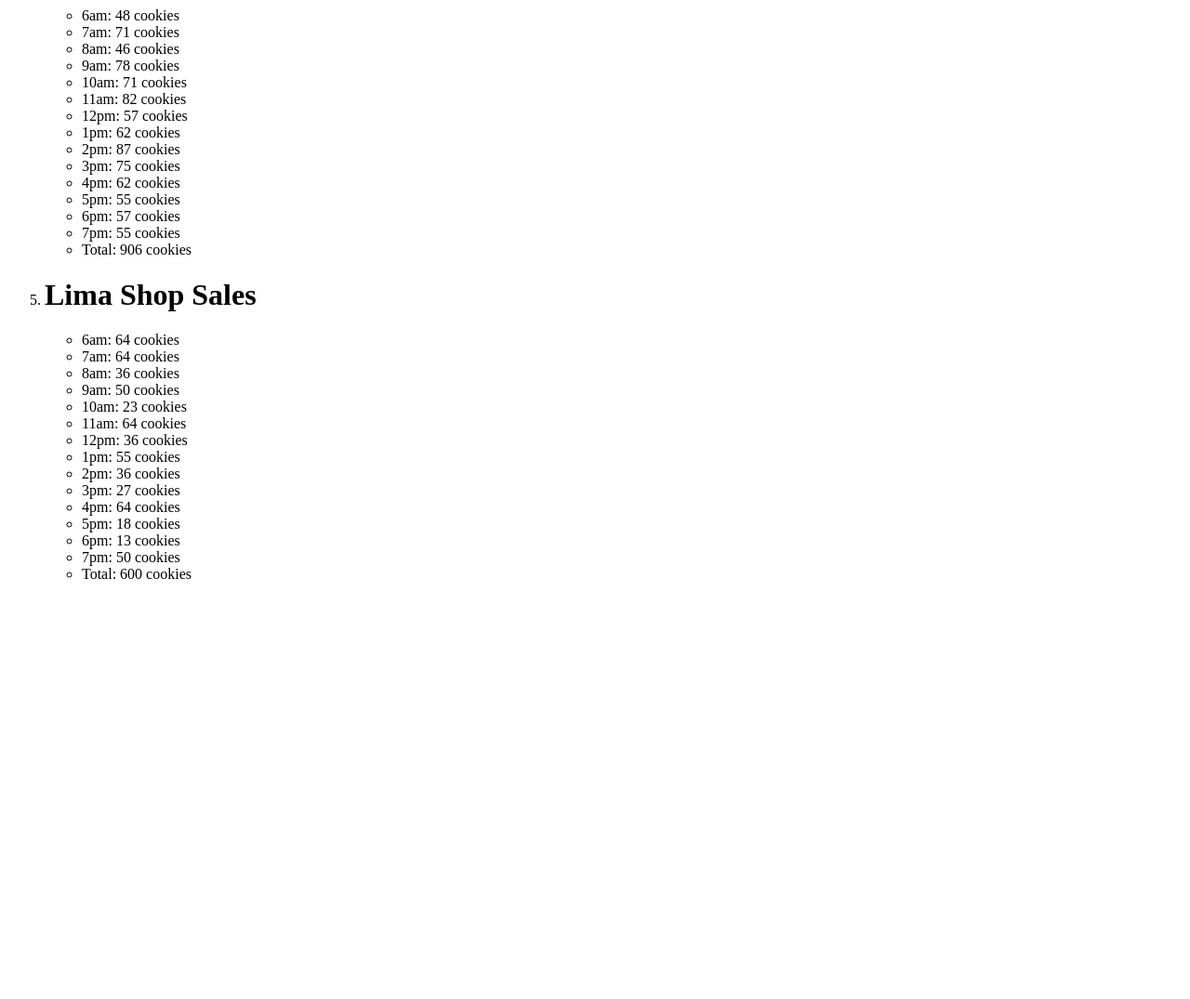
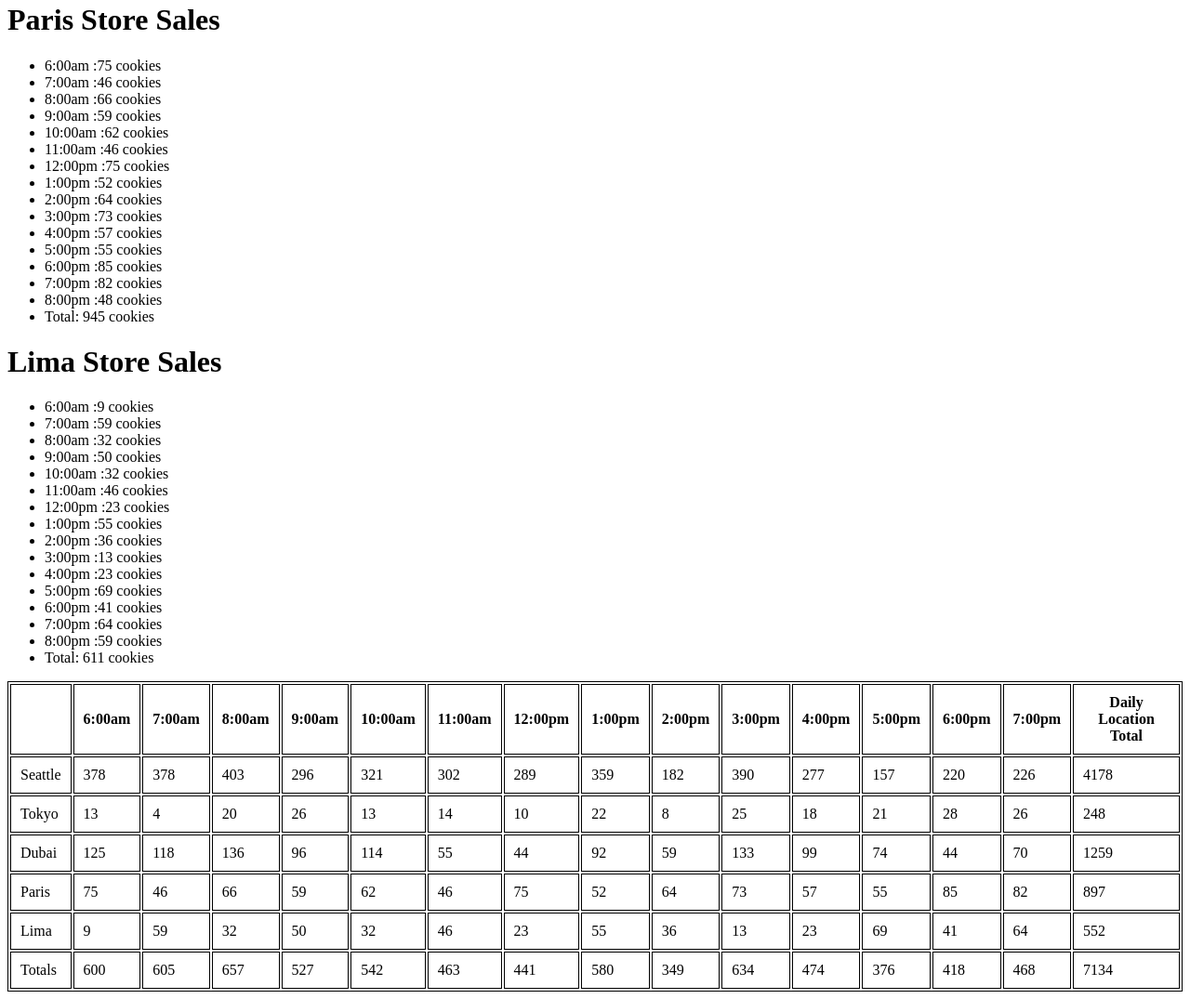
Before and after one commit to RamiZregat/cookie-stand, a plain HTML site: page sales.html in a window 1280 px wide. Shown: the part 1122-2197 px from the top of the page at 93% size. Before the commit the page ends 1765 px from the top, so only its background shows below. Drawn offline with Linux system fonts and the light colour scheme.

Commit message:
first push

```diff
--- a/JS/app.js
+++ b/JS/app.js
@@ -1,274 +1,143 @@
 `use strict`
 
-function randomAge (min, max) {
-    return Math.floor(Math.random() * (max - min + 1) + min)
-}
-let SeattleShop={
+let tot=[];
 
-    Max:65,
-    Min:23,
-    Avg:6.3,
-
-    HourlyCustomers:0,
-
-    AverageCookies:function(){
-        this.HourlyCustomers=randomAge(this.Min,this.Max)
-        return Math.floor(this.HourlyCustomers*this.Avg)
-    },
-
-    StoreAvgCookies:[],
-    HourlyPerDay:[],
-
-    StoreCookies:function(){
-        for(let i=6;i<=20;i++){
-            this.StoreAvgCookies.push(this.AverageCookies())
-            if(i>12){
-                this.HourlyPerDay.push(i-12+'pm: ');
-            }else if(i<12){
-                this.HourlyPerDay.push(i+'am: ');
-            }else if (i=12){
-                this.HourlyPerDay.push(i+'pm: ')
+function Stores(Name, Max, Min, Avg) {
+    this.Name = Name;
+    this.Max = Max;
+    this.Min = Min;
+    this.Avg = Avg;
+    this.StoreAvgCookies = [];
+    this.HourlyPerDay = [];
+    this.HourlyAvgCookies = [];
+    this.randomAge = function (min, max) {
+        return Math.floor(Math.random() * (max - min + 1) + min)
+    };
+    this.StoreCookies = function () {
+        for (let i = 6; i <= 20; i++) {
+            this.StoreAvgCookies.push(Math.floor(this.HourlyCustomers = this.randomAge(this.Min, this.Max) * this.Avg))
+            if (i > 12) {
+                this.HourlyPerDay.push(i - 12 + ':00pm  ');
+            } else if (i < 12) {
+                this.HourlyPerDay.push(i + ':00am  ');
+            } else if (i = 12) {
+                this.HourlyPerDay.push(i + ':00pm  ')
             }
         }
-        return(this.HourlyPerDay,this.StoreAvgCookies)
-    },
+        return (this.HourlyPerDay, this.StoreAvgCookies)
+    };
+    this.HourlyAvgCookiesFunction = function () {
+        this.StoreCookies();
+        let total = 0;
+        for (let i = 0; i < this.StoreAvgCookies.length; i++) {
+            total = total + this.StoreAvgCookies[i]
+            this.HourlyAvgCookies.push(this.HourlyPerDay[i] + ' :' + this.StoreAvgCookies[i] + ' cookies')
+        }
+        this.HourlyAvgCookies.push('Total: ' + total + ' cookies')
+        return (this.HourlyAvgCookies, total)
+    };
+    this.result = function () {
+        this.HourlyAvgCookiesFunction();
+        let StoreParent = document.getElementById('stores');
+        let h1 = document.createElement('h1');
+        StoreParent.appendChild(h1);
+        h1.textContent = `${this.Name} Store Sales`;
 
-    HourlyAvgCookies:[],
-    HourlyAvgCookiesFunction:function(){
-        let total=0
-        for(let i=0;i<14;i++){
-            total=total+this.StoreAvgCookies[i]
-            this.HourlyAvgCookies.push(this.HourlyPerDay[i]+''+this.StoreAvgCookies[i]+' cookies')
+        let StoreList = document.createElement('ul');
+        StoreParent.appendChild(StoreList);
+        for (i = 0; i < this.HourlyAvgCookies.length; i++) {
+            let storeListItem = document.createElement('li');
+            StoreList.appendChild(storeListItem);
+            storeListItem.textContent = this.HourlyAvgCookies[i];
         }
-        this.HourlyAvgCookies.push('Total: '+total+' cookies')
-        return(this.HourlyAvgCookies)
-    }
-    }
-    SeattleShop.StoreCookies();
-    SeattleShop.HourlyAvgCookiesFunction();
+    };
+}
 
-    let Seattle=document.getElementById('Seattle');
+let Seattle = new Stores('Seattle', 65, 23, 6.3);
+Seattle.result();
 
-    let SeattleList=document.createElement('ul');
-    Seattle.appendChild(SeattleList);
-    for(i=0;i<15;i++){
-        let SeattleListItem=document.createElement('li');
-        SeattleList.appendChild(SeattleListItem);
-        SeattleListItem.textContent=SeattleShop.HourlyAvgCookies[i];
-    }
+let Tokyo = new Stores('Tokyo', 24, 3, 1.2);
+Tokyo.result();
+
+let Dubai = new Stores('Dubai', 38, 11, 3.7);
+Dubai.result();
+
+let Paris = new Stores('Paris', 38, 20, 2.3);
+Paris.result();
+
+let Lima = new Stores('Lima', 16, 2, 4.6);
+Lima.result();
 
 
 
+let parent = document.getElementById('table');
+let table = document.createElement('table');
+parent.appendChild(table);
+let HeaderRow = document.createElement('tr');
+table.appendChild(HeaderRow);
 
-let TokyoShop={
 
-        Max:24,
-        Min:3,
-        Avg:1.2,
+function TableHeader() {
+    let th0 = document.createElement('th');
+    HeaderRow.appendChild(th0);
+    th0.textContent = '';
+    for (let i = 0; i < Seattle.HourlyPerDay.length - 1; i++) {
+        let th = document.createElement('th');
+        HeaderRow.appendChild(th);
+        th.textContent = Seattle.HourlyPerDay[i];
+    }
+    let th = document.createElement('th');
+    HeaderRow.appendChild(th);
+    th.textContent = `Daily Location Total`
+}
+TableHeader();
 
-        HourlyCustomers:0,
+Stores.prototype.TableData = function () {
+    let Row = document.createElement('tr');
+    table.appendChild(Row);
+    let SeattleColumn0 = document.createElement('td');
+    Row.appendChild(SeattleColumn0);
+    SeattleColumn0.textContent = this.Name;
+    let tota = 0;
+    for (let i = 0; i < this.StoreAvgCookies.length - 1; i++) {
+        let Column = document.createElement('td');
+        Row.appendChild(Column);
+        Column.textContent = this.StoreAvgCookies[i];
+        tota = tota + this.StoreAvgCookies[i];
+    }
+    tot.push(tota);
+    this.HourlyAvgCookiesFunction();
+    let SeattleColumn = document.createElement('td');
+    Row.appendChild(SeattleColumn);
+    SeattleColumn.textContent = tota;
+}
+Seattle.TableData();
+Tokyo.TableData();
+Dubai.TableData();
+Paris.TableData();
+Lima.TableData();
 
-        AverageCookies:function(){
-            this.HourlyCustomers=randomAge(this.Min,this.Max)
-            return Math.floor(this.HourlyCustomers*this.Avg)
-        },
 
-        StoreAvgCookies:[],
-        HourlyPerDay:[],
+function Tablefooter() {
+    let TotArray=[];
+    let FooterRow=document.createElement('tr');
+    let Totala=0
+    table.appendChild(FooterRow);
+    let FooterColumn=document.createElement('td');
+    FooterRow.appendChild(FooterColumn);
+    FooterColumn.textContent='Totals'
+    for(let i=0;i<14;i++){
+    TotArray[i]=Seattle.StoreAvgCookies[i]+Tokyo.StoreAvgCookies[i]+Dubai.StoreAvgCookies[i]+Paris.StoreAvgCookies[i]+Lima.StoreAvgCookies[i]
+    let FooterColumn=document.createElement('td');
+    FooterRow.appendChild(FooterColumn);
+    FooterColumn.textContent=TotArray[i];
+}
+    for(let j=0;j<5;j++){
+        Totala=Totala+tot[j]
+    }
+    let FooterColumn0=document.createElement('td');
+    FooterRow.appendChild(FooterColumn0);
+    FooterColumn0.textContent=Totala;
+}
 
-        StoreCookies:function(){
-            for(let i=6;i<=20;i++){
-                this.StoreAvgCookies.push(this.AverageCookies())
-                if(i>12){
-                    this.HourlyPerDay.push(i-12+'pm: ');
-                }else if(i<12){
-                    this.HourlyPerDay.push(i+'am: ');
-                }else if (i=12){
-                    this.HourlyPerDay.push(i+'pm: ')
-                }
-            }
-            return(this.HourlyPerDay,this.StoreAvgCookies)
-        },
-
-        HourlyAvgCookies:[],
-        HourlyAvgCookiesFunction:function(){
-            let total=0
-            for(let i=0;i<14;i++){
-                total=total+this.StoreAvgCookies[i]
-                this.HourlyAvgCookies.push(this.HourlyPerDay[i]+''+this.StoreAvgCookies[i]+' cookies')
-            }
-            this.HourlyAvgCookies.push('Total: '+total+' cookies')
-            return(this.HourlyAvgCookies)
-        }
-        }
-        TokyoShop.StoreCookies();
-        TokyoShop.HourlyAvgCookiesFunction();
-
-    let Tokyo=document.getElementById('Tokyo');
-
-    let TokyoList=document.createElement('ul');
-    Tokyo.appendChild(TokyoList);
-    for(i=0;i<15;i++){
-        let TokyoListItem=document.createElement('li');
-        TokyoList.appendChild(TokyoListItem);
-        TokyoListItem.textContent=TokyoShop.HourlyAvgCookies[i];
-    }
-
-let DubaiShop={
-        Max:38,
-        Min:1,
-        Avg:3.7,
-
-        HourlyCustomers:0,
-
-        AverageCookies:function(){
-            this.HourlyCustomers=randomAge(this.Min,this.Max)
-            return Math.floor(this.HourlyCustomers*this.Avg)
-        },
-
-        StoreAvgCookies:[],
-        HourlyPerDay:[],
-
-        StoreCookies:function(){
-            for(let i=6;i<=20;i++){
-                this.StoreAvgCookies.push(this.AverageCookies())
-                if(i>12){
-                    this.HourlyPerDay.push(i-12+'pm: ');
-                }else if(i<12){
-                    this.HourlyPerDay.push(i+'am: ');
-                }else if (i=12){
-                    this.HourlyPerDay.push(i+'pm: ')
-                }
-            }
-            return(this.HourlyPerDay,this.StoreAvgCookies)
-        },
-
-        HourlyAvgCookies:[],
-        HourlyAvgCookiesFunction:function(){
-            let total=0
-            for(let i=0;i<14;i++){
-                total=total+this.StoreAvgCookies[i]
-                this.HourlyAvgCookies.push(this.HourlyPerDay[i]+''+this.StoreAvgCookies[i]+' cookies')
-            }
-            this.HourlyAvgCookies.push('Total: '+total+' cookies')
-            return(this.HourlyAvgCookies)
-        }
-        }
-        DubaiShop.StoreCookies();
-        DubaiShop.HourlyAvgCookiesFunction();
-
-    let Dubai=document.getElementById('Dubai');
-
-    let DubaiList=document.createElement('ul');
-    Dubai.appendChild(DubaiList);
-    for(i=0;i<15;i++){
-        let DubaiListItem=document.createElement('li');
-        DubaiList.appendChild(DubaiListItem);
-        DubaiListItem.textContent=DubaiShop.HourlyAvgCookies[i];
-    }
-
-let ParisShop={
-        Max:38,
-        Min:20,
-        Avg:2.3,
-
-        HourlyCustomers:0,
-
-        AverageCookies:function(){
-            this.HourlyCustomers=randomAge(this.Min,this.Max)
-            return Math.floor(this.HourlyCustomers*this.Avg)
-        },
-
-        StoreAvgCookies:[],
-        HourlyPerDay:[],
-
-        StoreCookies:function(){
-            for(let i=6;i<=20;i++){
-                this.StoreAvgCookies.push(this.AverageCookies())
-                if(i>12){
-                    this.HourlyPerDay.push(i-12+'pm: ');
-                }else if(i<12){
-                    this.HourlyPerDay.push(i+'am: ');
-                }else if (i=12){
-                    this.HourlyPerDay.push(i+'pm: ')
-                }
-            }
-            return(this.HourlyPerDay,this.StoreAvgCookies)
-        },
-
-        HourlyAvgCookies:[],
-        HourlyAvgCookiesFunction:function(){
-            let total=0
-            for(let i=0;i<14;i++){
-                total=total+this.StoreAvgCookies[i]
-                this.HourlyAvgCookies.push(this.HourlyPerDay[i]+''+this.StoreAvgCookies[i]+' cookies')
-            }
-            this.HourlyAvgCookies.push('Total: '+total+' cookies')
-            return(this.HourlyAvgCookies)
-        }
-        }
-        ParisShop.StoreCookies();
-        ParisShop.HourlyAvgCookiesFunction();
-
-    let Paris=document.getElementById('Paris');
-
-    let ParisList=document.createElement('ul');
-    Paris.appendChild(ParisList);
-    for(i=0;i<15;i++){
-        let ParisListItem=document.createElement('li');
-        ParisList.appendChild(ParisListItem);
-        ParisListItem.textContent=ParisShop.HourlyAvgCookies[i];
-    }
-
-let LimaShop={
-        Max:16,
-        Min:2,
-        Avg:4.6,
-
-        HourlyCustomers:0,
-
-        AverageCookies:function(){
-            this.HourlyCustomers=randomAge(this.Min,this.Max)
-            return Math.floor(this.HourlyCustomers*this.Avg)
-        },
-
-        StoreAvgCookies:[],
-        HourlyPerDay:[],
-
-        StoreCookies:function(){
-            for(let i=6;i<=20;i++){
-                this.StoreAvgCookies.push(this.AverageCookies())
-                if(i>12){
-                    this.HourlyPerDay.push(i-12+'pm: ');
-                }else if(i<12){
-                    this.HourlyPerDay.push(i+'am: ');
-                }else if (i=12){
-                    this.HourlyPerDay.push(i+'pm: ')
-                }
-            }
-            return(this.HourlyPerDay,this.StoreAvgCookies)
-        },
-
-        HourlyAvgCookies:[],
-        HourlyAvgCookiesFunction:function(){
-            let total=0
-            for(let i=0;i<14;i++){
-                total=total+this.StoreAvgCookies[i]
-                this.HourlyAvgCookies.push(this.HourlyPerDay[i]+''+this.StoreAvgCookies[i]+' cookies')
-            }
-            this.HourlyAvgCookies.push('Total: '+total+' cookies')
-            return(this.HourlyAvgCookies)
-        }
-        }
-        LimaShop.StoreCookies();
-        LimaShop.HourlyAvgCookiesFunction();
-
-    let Lima=document.getElementById('Lima');
-
-    let LimaList=document.createElement('ul');
-    Lima.appendChild(LimaList);
-    for(i=0;i<15;i++){
-        let LimaListItem=document.createElement('li');
-        LimaList.appendChild(LimaListItem);
-        LimaListItem.textContent=LimaShop.HourlyAvgCookies[i];
-    }
+Tablefooter();
--- a/sales.html
+++ b/sales.html
@@ -1,29 +1,28 @@
 <!DOCTYPE html>
 <html lang="en">
+
 <head>
     <meta charset="UTF-8">
     <meta http-equiv="X-UA-Compatible" content="IE=edge">
     <meta name="viewport" content="width=device-width, initial-scale=1.0">
     <title>Document</title>
+    <style>
+        table{
+            border:solid 1px black;
+        }
+        td,th{
+            border:solid 1px black;
+            padding:10px;
+        }
+
+    </style>
 </head>
+
 <body>
-    <ol>
-    <li><h1>Seattle Shop Sales:</h1></li>
-    <div id='Seattle'></div>
-
-    <li><h1>Tokyo Shop Sales</h1></li>
-    <div id='Tokyo'></div>
-
-    <li><h1>Dubai Shop Sales</h1></li>
-    <div id='Dubai'></div>
-
-    <li><h1>Paris Shop Sales</h1></li>
-    <div id='Paris'></div>
-
-    <li><h1>Lima Shop Sales</h1></li>
-    <div id='Lima'></div>
-</ol>
+    <div id='stores'></div>
+    <div id='table'></div>
 
     <script src="JS/app.js"></script>
 </body>
+
 </html>
```
Also changed, not shown: index.html (+0 -9 lines).
